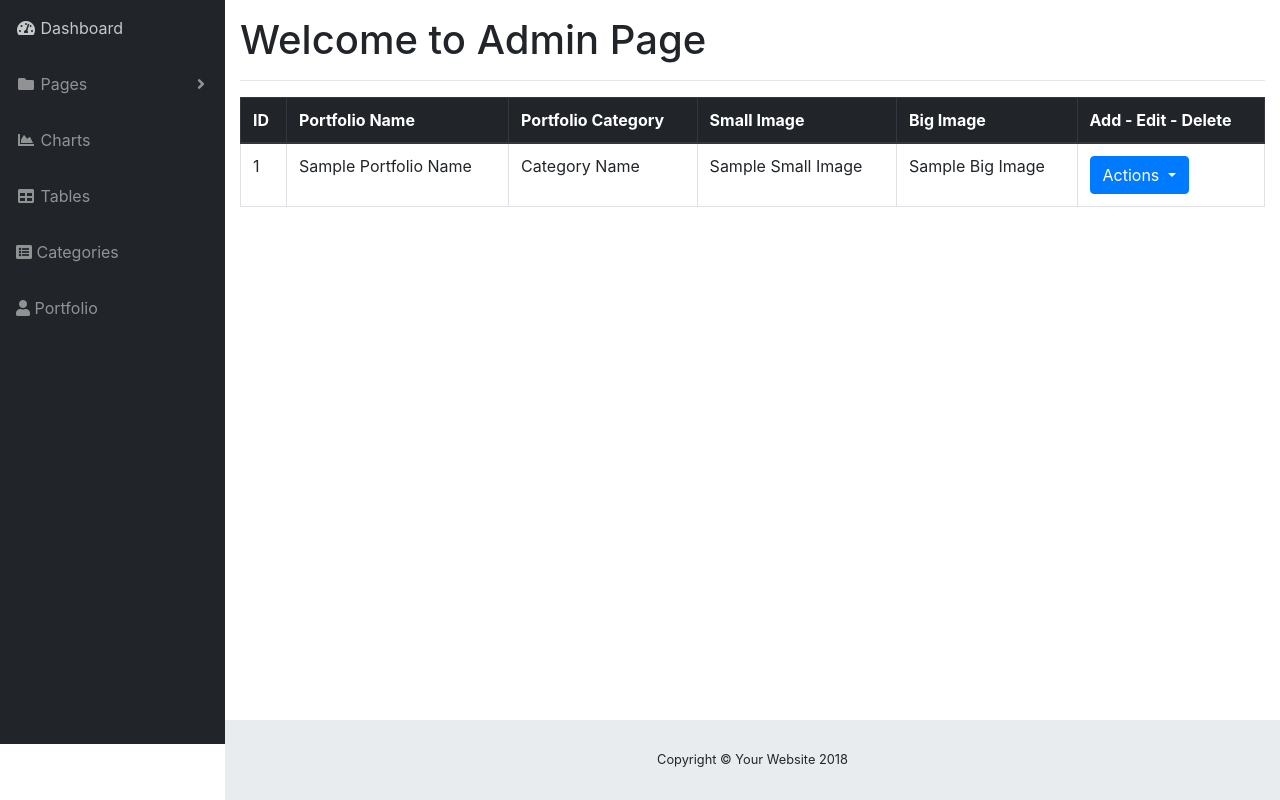
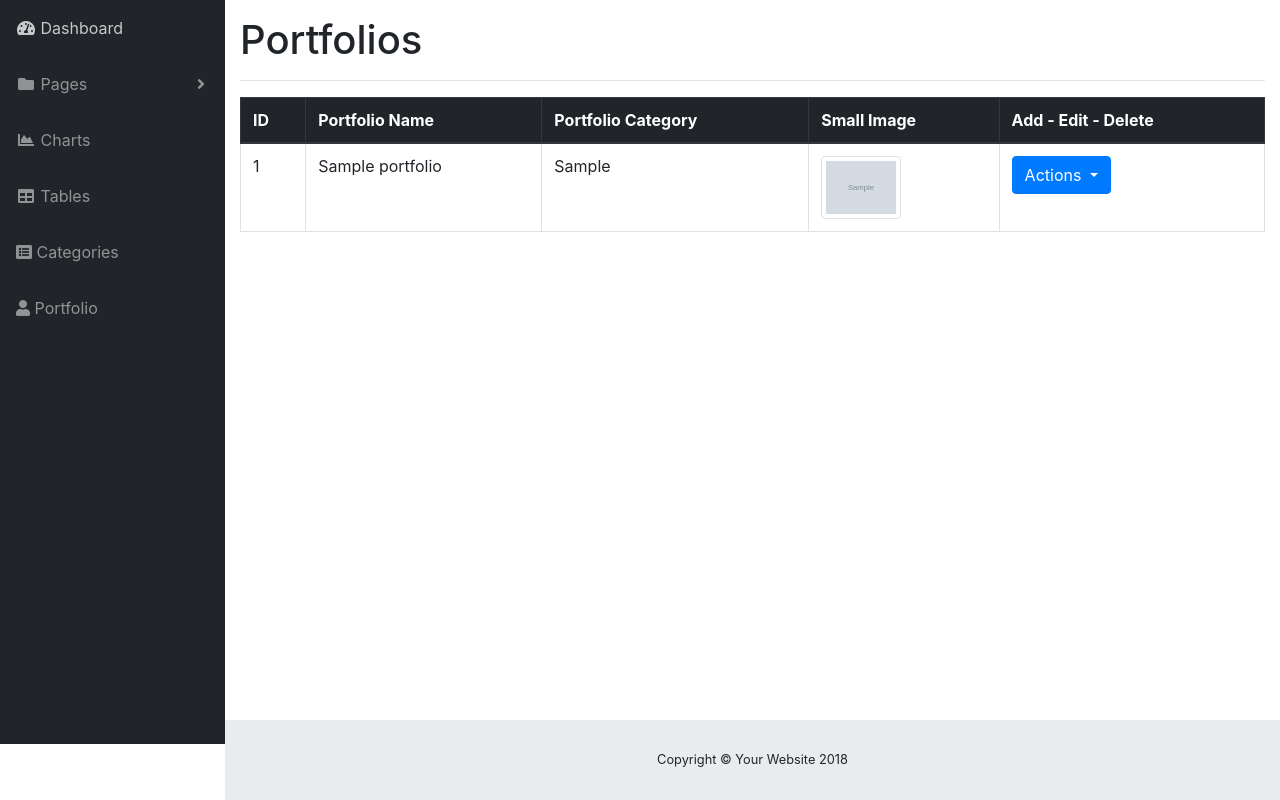
Before and after one commit to Voharin/myblog-cms, a PHP site: page /admin/portfolios.php in a window 1280 px wide. Run offline with PHP 8.4, Linux system fonts and the light colour scheme; tables that the repository leaves empty or names only in its code hold one stand-in row (values such as "Sample post"); grey boxes marked "Sample" are stand-in pictures.

Commit message:
portfolio backend (add portfolio details to db)

```diff
--- a/admin/portfolios.php
+++ b/admin/portfolios.php
@@ -1,4 +1,3 @@
-
 <?php include "./components/admin_header.php"; ?>
 
 <div id="wrapper">
@@ -8,7 +7,7 @@
 
     <div id="content-wrapper">
         <div class="container-fluid">
-        <h1>Welcome to Admin Page</h1>
+            <h1>Portfolios</h1>
             <hr>
 
             <table class="table table-bordered">
@@ -18,18 +17,51 @@
                         <th>Portfolio Name</th>
                         <th>Portfolio Category</th>
                         <th>Small Image</th>
-                    <th>Big Image</th>
+
                         <th>Add - Edit - Delete</th>
                     </tr>
                 </thead>
                 <tbody>
+                    <!-- Upload Portfolio details to DB -->
+                    <?php
+                    if (isset($_POST["add_portfolio"])) {
+                        $portfolio_name = $_POST["portfolio_name"];
+                        $portfolio_category = $_POST["portfolio_category"];
+                        $portfolio_large_image = $_FILES["large_image"]["name"];
+                        $newImageName = uniqid() . $portfolio_large_image;
+                        $portfolio_large_image_temp = $_FILES["large_image"]["tmp_name"];
+                        $path = "../uploadedFiles/" . $newImageName;
+                        move_uploaded_file($portfolio_large_image_temp, $path);
+                        $query = "INSERT INTO portfolios(title, portfolio_category, large_image) ";
+                        $query .= "VALUES('{$portfolio_name}', '{$portfolio_category}', '{$portfolio_large_image}')";
+                        $result = $conn->prepare($query);
+                        $result->execute();
+                        header("Location: portfolios.php");
+                    }
 
+                    ?>
+
+
+
+                    <!-- fetch portfolios table  -->
+                    <?php
+                    $getPortfolios = $conn->prepare("SELECT * FROM portfolios");
+                    $getPortfolios->execute();
+
+                    while ($portfolios = $getPortfolios->fetch(PDO::FETCH_ASSOC)) {
+                        $portfolio_id = $portfolios['id'];
+                        $portfolio_name = $portfolios['title'];
+                        $portfolio_category = $portfolios['portfolio_category'];
+                        $portfolio_large_image = $portfolios['large_image'];
+
+                        echo "
                         <tr>
-                    <td>1</td>
-                    <td>Sample Portfolio Name</td>
-                    <td>Category Name</td>
-                    <td>Sample Small Image</td>
-                    <td>Sample Big Image</td>
+                    <td> $portfolio_id </td>
+                    <td> $portfolio_name </td>
+                    <td> $portfolio_category </td>
+                    <td>
+                    <img class='img-thumbnail'  src='../uploadedFiles/$portfolio_large_image' style='max-width:80px; max-height:80px' /></td>
+
                     <td>
                         <div class='dropdown'>
                             <button class='btn btn-primary dropdown-toggle' type='button' id='dropdownMenuButton' data-toggle='dropdown' aria-haspopup='true' aria-expanded='false'>
@@ -44,8 +76,10 @@
                             </div>
                         </div>
                     </td>
-                </tr>
+                </tr>";
+                    }
 
+                    ?>
                     <div id="edit_modal" class="modal fade">
                         <div class="modal-dialog" role="document">
                             <div class="modal-content">
@@ -62,7 +96,7 @@
                                             <input type="text" class="form-control" name="portfolio_name">
                                         </div>
                                         <div class="form-group">
-                                        <label for="portfolio_category">Portfolio  Category</label>
+                                            <label for="portfolio_category">Portfolio Category</label>
                                             <input type="text" class="form-control" name="portfolio_category">
                                         </div>
 
@@ -103,18 +137,17 @@
                                     <input type="text" class="form-control" name="portfolio_name">
                                 </div>
                                 <div class="form-group">
-                                        <label for="portfolio_category">Portfolio  Category</label>
+                                    <label for="portfolio_category">Portfolio Category</label>
                                     <input type="text" class="form-control" name="portfolio_category">
                                 </div>
 
                                 <div class="form-group">
-                                        <label for="portfolio_image_sm">Small Image</label>
-                                        <input type="file" class="form-control" name="image">
+
                                 </div>
 
                                 <div class="form-group">
-                                        <label for="portfolio_image_bg">Big Image</label>
-                                        <input type="file" class="form-control" name="imagebg">
+                                    <label for="portfolio_image_bg">Image</label>
+                                    <input type="file" class="form-control" name="large_image">
                                 </div>
                                 <div class="form-group">
                                     <input type="submit" class="btn btn-primary" name="add_portfolio" value="Add Portfolio">
```
Also changed, not shown: uploadedFiles/04-full.jpg (added), uploadedFiles/05-full.jpg (added). Lines whose indentation alone changed are shown as unchanged.
